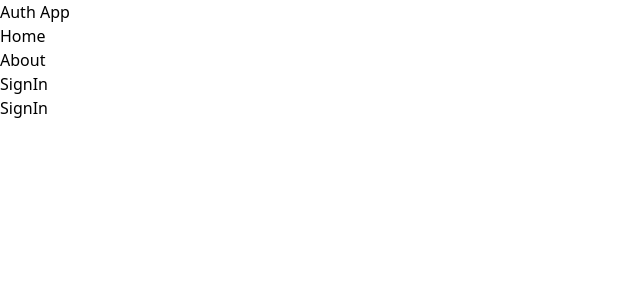
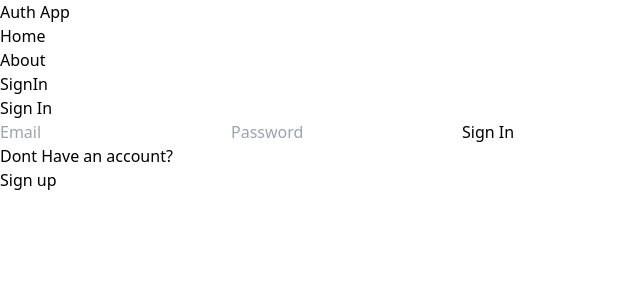
Before and after one commit to Sushanth-Hebri/mern-auth, a React (Vite) app in the folder client/: page /sign-in in a window 1280 px wide. Shown: the top 300 px of the page, without its empty margins (0-640 px from the left). Built offline with nearby package versions, Linux system fonts and the light colour scheme.

Commit message:
complete signin page functionality

```diff
--- a/client/src/pages/SignIn.jsx
+++ b/client/src/pages/SignIn.jsx
@@ -1,9 +1,76 @@
-import React from 'react'
+import { useState } from "react";
+import { Link,useNavigate } from "react-router-dom";
+
 
 export default function SignIn() {
+  const [formData, setFormdata] = useState({});
+  const [error, setError] = useState(false);
+  const [loading, setLoading] = useState(false);
+  const navigate = useNavigate();
+
+  const handleChange = (e) => {
+    setFormdata({ ...formData, [e.target.id]: e.target.value });
+  };
+
+  const handleSubmit = async (e) => {
+    e.preventDefault();
+    try{
+      setLoading(true);
+      setError(false);
+      const res = await fetch("/api/auth/signin", {
+        method: "POST",
+        headers: {
+          "Content-Type": "application/json",
+        },
+        body: JSON.stringify(formData),
+      });
+
+      const data = await res.json();
+      setLoading(false);
+      if(data.success==false){
+        setError(true);
+        return;
+      }
+      navigate('/');
+    }
+    catch(err){
+      setError(true);
+      setLoading(false);
+    }
+
+
+  };
+
   return (
-    <div>
-      SignIn
+    <div className="p-3 max-w-lg mx-auto">
+      <h1 className="text-3xl text-center font-semibold my-7">Sign In</h1>
+      <form onSubmit={handleSubmit} className="flex flex-col gap-4">
+        <input
+          type="email"
+          placeholder="Email"
+          id="email"
+          className="bg-slate-100 p-3 rounded-lg"
+          onChange={handleChange}
+        />
+        <input
+          type="password"
+          placeholder="Password"
+          id="password"
+          className="bg-slate-100 p-3 rounded-lg"
+          onChange={handleChange}
+        />
+        <button disabled={loading} className="bg-slate-700 text-white p-3 rounded-lg uppercase hover:opacity-95 disabled:-80">
+          {loading ? "Loading..." : "Sign In"}
+        </button>
+      </form>
+
+      <div className="flex gap-2 mt-5">
+        <p>Dont Have an account?</p>
+        <Link to="/sign-up" className="text-blue-500">
+          <span className="text-blue-500">Sign up</span>
+        </Link>
+      </div>
+      <p className="text-red-700 mt-5">{error && "something went wrong"}</p>
     </div>
-  )
+  );
 }
--- a/client/src/pages/SignUp.jsx
+++ b/client/src/pages/SignUp.jsx
@@ -1,10 +1,11 @@
 import { useState } from "react";
-import { Link } from "react-router-dom";
+import { Link,useNavigate } from "react-router-dom";
 
 export default function SignUp() {
   const [formData, setFormdata] = useState({});
   const [error, setError] = useState(false);
   const [loading, setLoading] = useState(false);
+  const navigate = useNavigate();
 
   const handleChange = (e) => {
     setFormdata({ ...formData, [e.target.id]: e.target.value });
@@ -27,7 +28,9 @@
       setLoading(false);
       if(data.success==false){
         setError(true);
+        return;
       }
+      navigate('/sign-in');
     }
     catch(err){
       setError(true);
@@ -69,7 +72,7 @@
 
       <div className="flex gap-2 mt-5">
         <p>Have an account?</p>
-        <Link to="/signin" className="text-blue-500">
+        <Link to="/sign-in" className="text-blue-500">
           <span className="text-blue-500">Sign in</span>
         </Link>
       </div>
```
